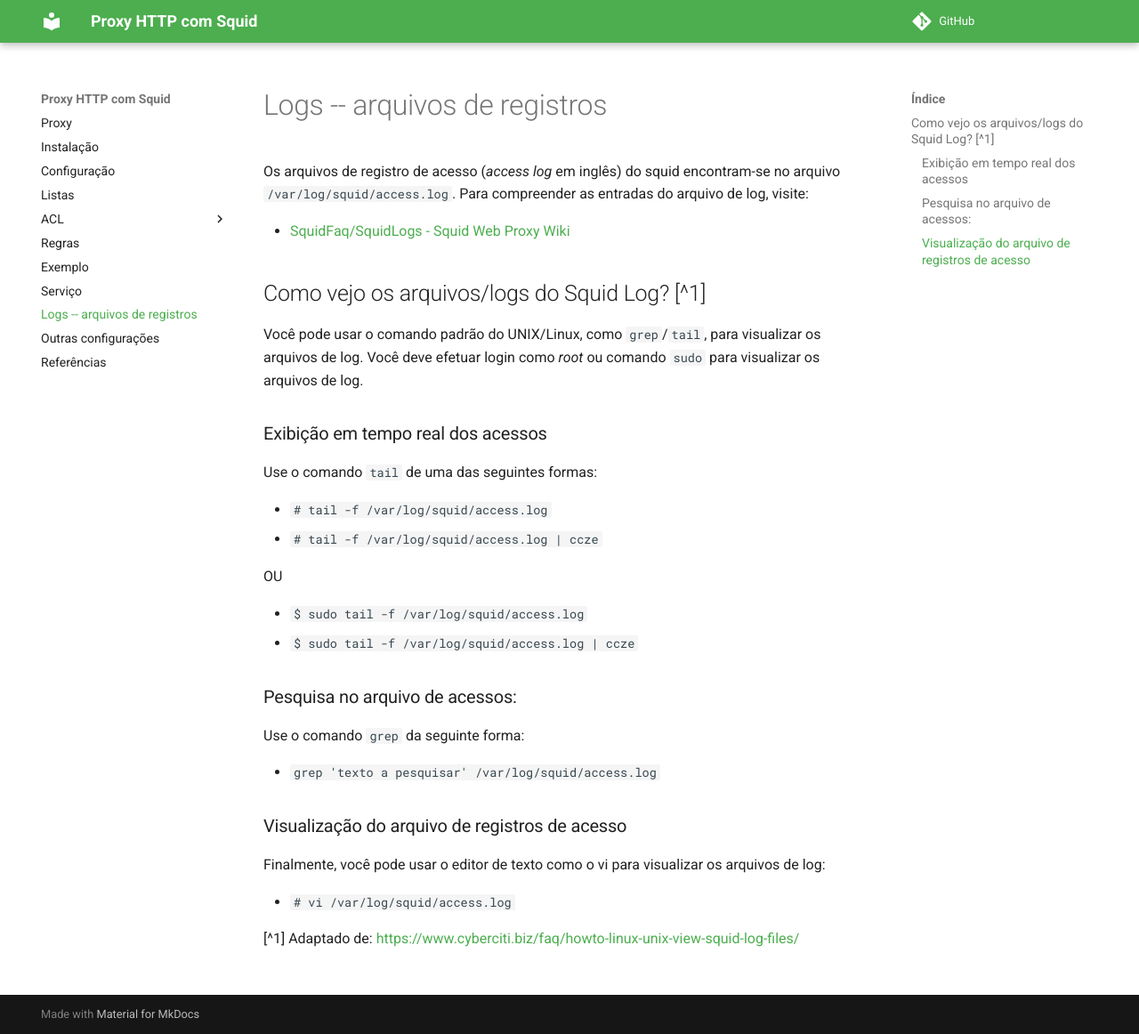
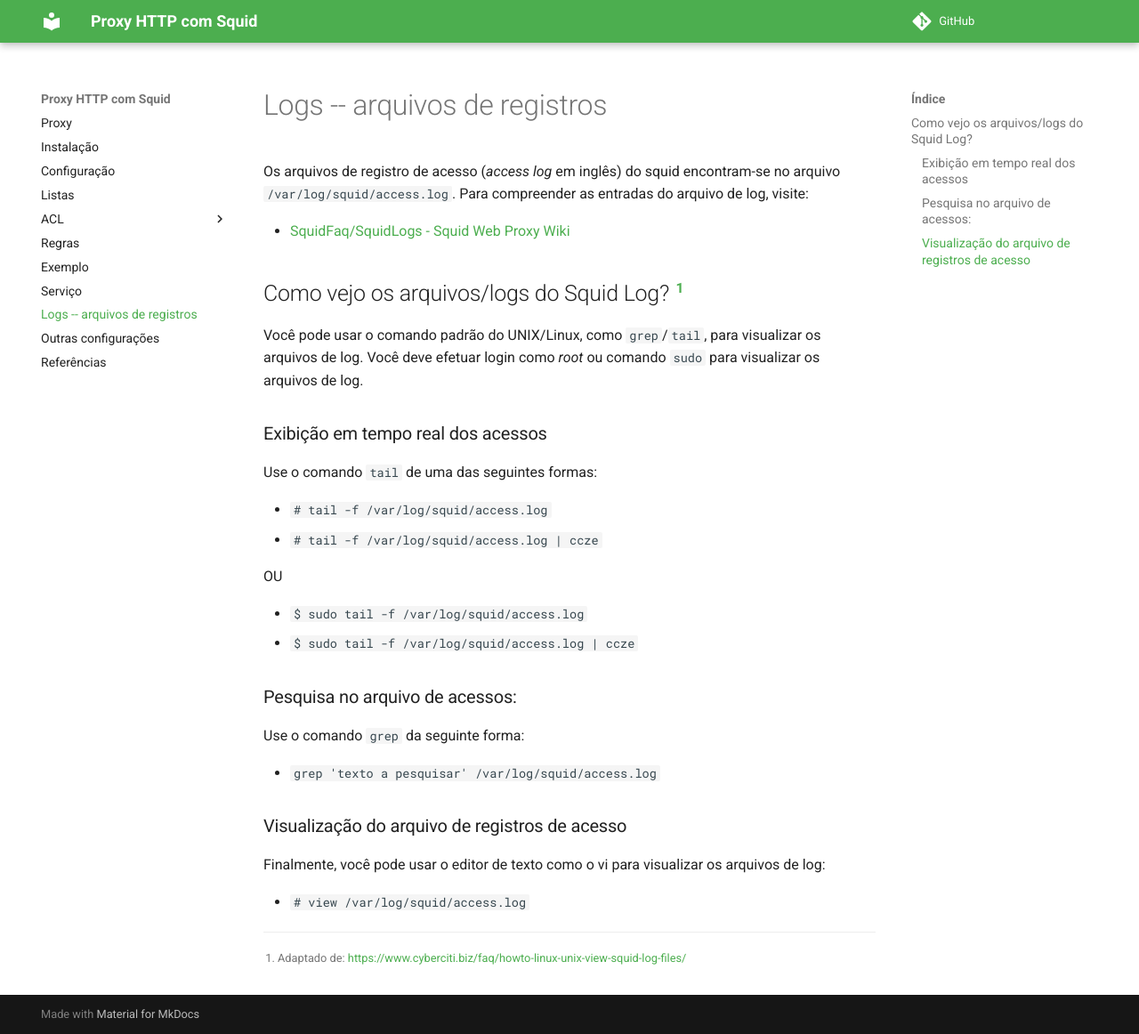
Before and after one commit to jurandysoares/proxy-doc, an MkDocs documentation site: the page built from docs/log.md, in a window 1280 px wide and 1162 px high. Shown: the whole window at 89% size. Built offline with MkDocs 1.6.1 and Material for MkDocs 9.7.7, drawn with Linux system fonts in a browser that asks for light colours; comment, search, counter and statistics services are not loaded.

Commit message:
Update log.md

```diff
--- a/docs/log.md
+++ b/docs/log.md
@@ -30,7 +30,7 @@
 
 Finalmente, você pode usar o editor de texto como o vi para visualizar os arquivos de log:
 
-- `# vi /var/log/squid/access.log`
+- `# view /var/log/squid/access.log`
 
 
-[^1] Adaptado de: <https://www.cyberciti.biz/faq/howto-linux-unix-view-squid-log-files/>
+[^1]: Adaptado de: <https://www.cyberciti.biz/faq/howto-linux-unix-view-squid-log-files/>
```
